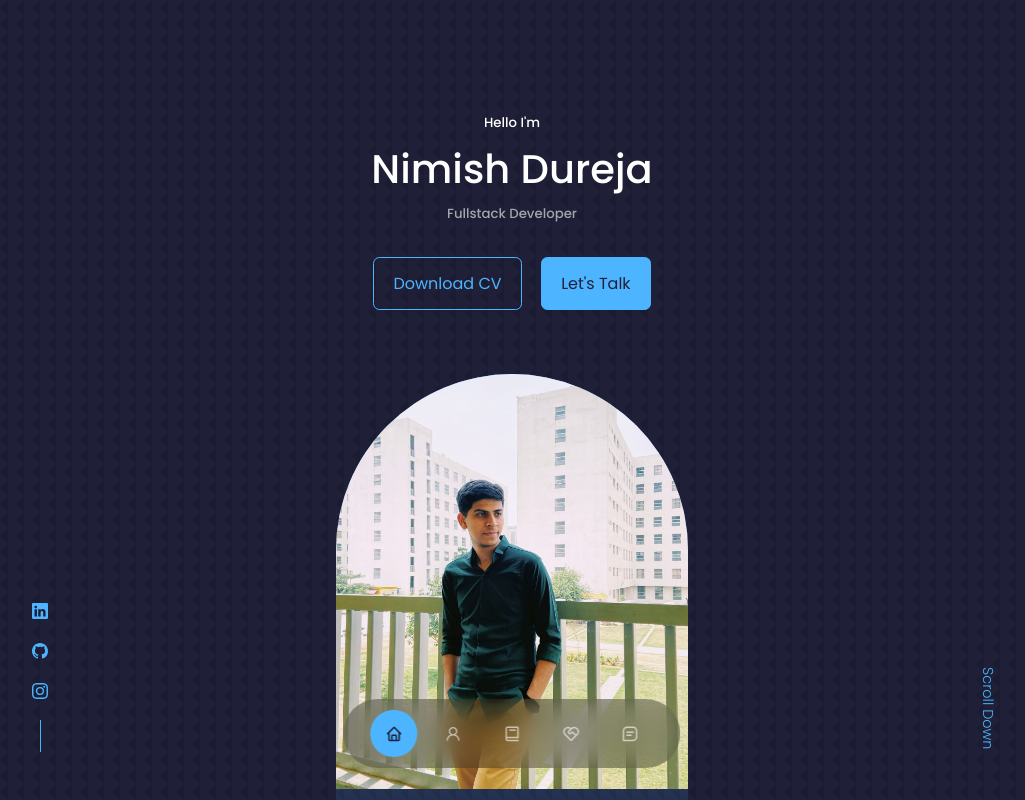
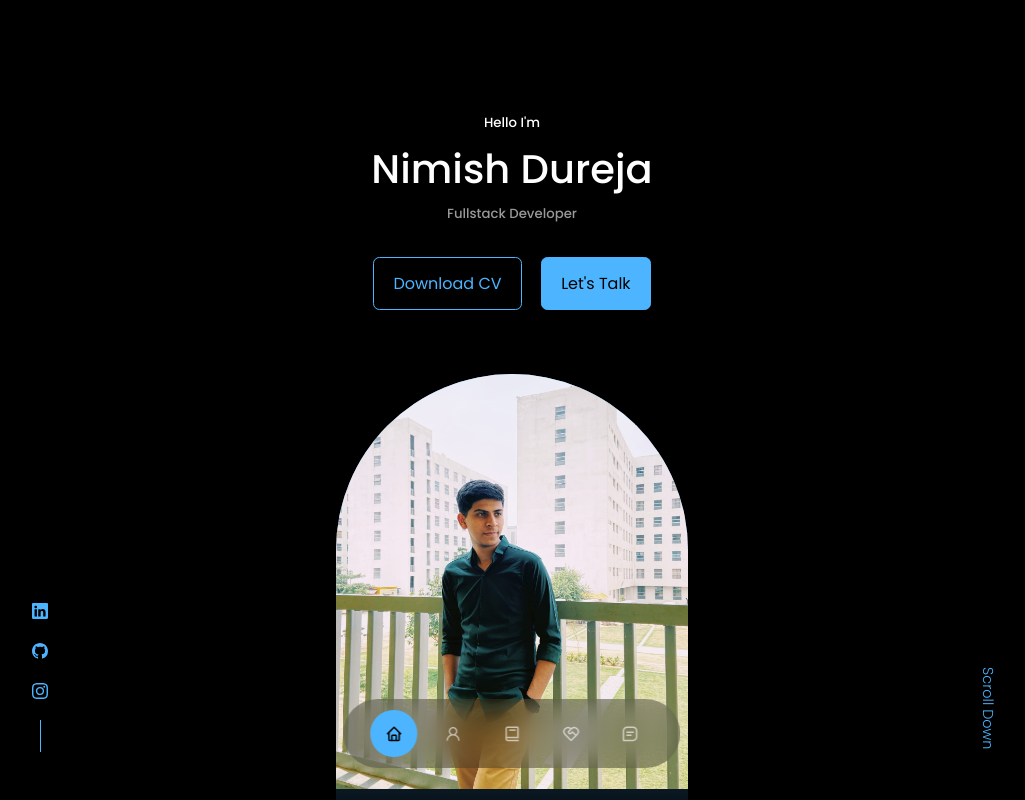
Before and after one commit to Nimish-Dureja-10/Portfolio, a React (Create React App) app: page / in a window 1280 px wide. Shown: the top 800 px of the page, without its empty margins (128-1153 px from the left). Built offline with nearby package versions, Linux system fonts and the light colour scheme; the HTML template or start-up script is replaced by a standard one.

Commit message:
Update index.css

```diff
--- a/src/index.css
+++ b/src/index.css
@@ -11,7 +11,8 @@
 }
 
 :root{
-    --color-bg: #1f1f38;
+/*     --color-bg: #1f1f38; */
+    --color-bg: #000000;
     --color-bg-variant: #2c2c6c;
     --color-primary: #4db5ff;
     --color-primary-variant: rgba(77,181,255,0.4);
```
